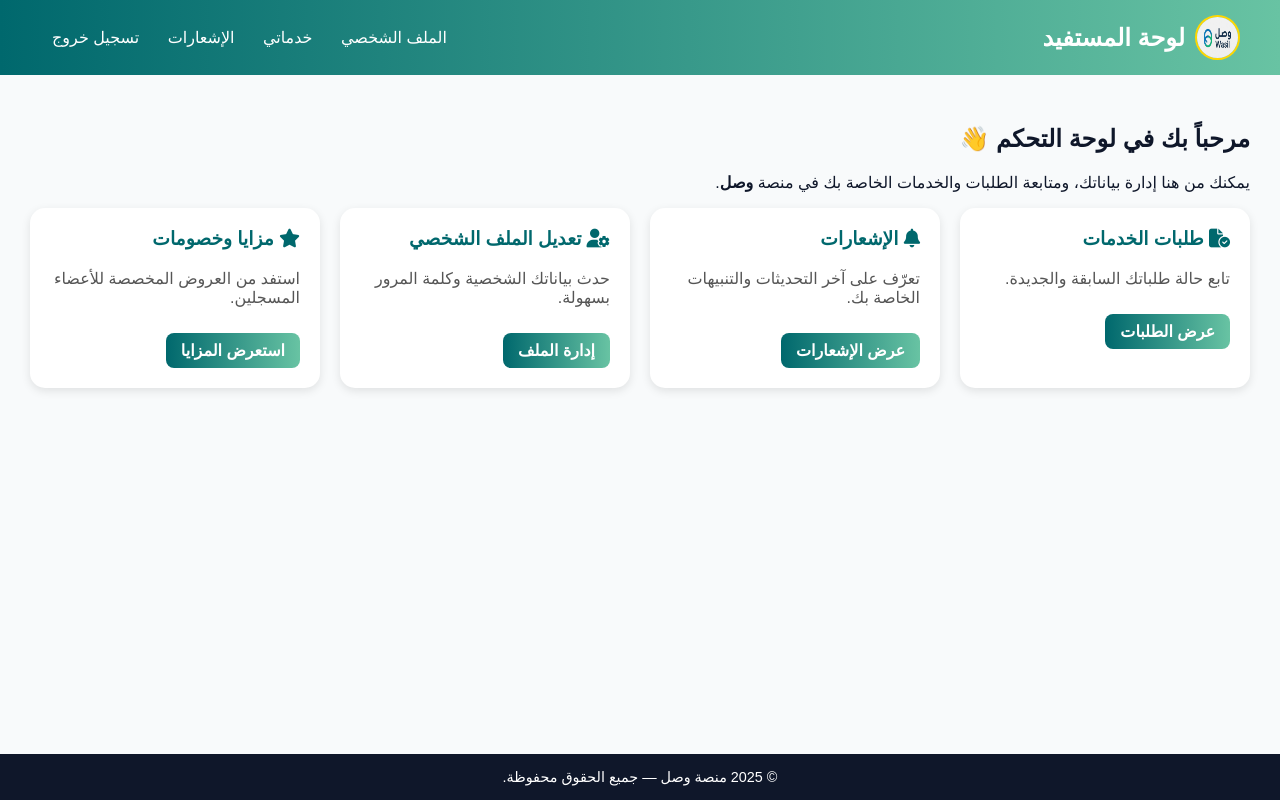
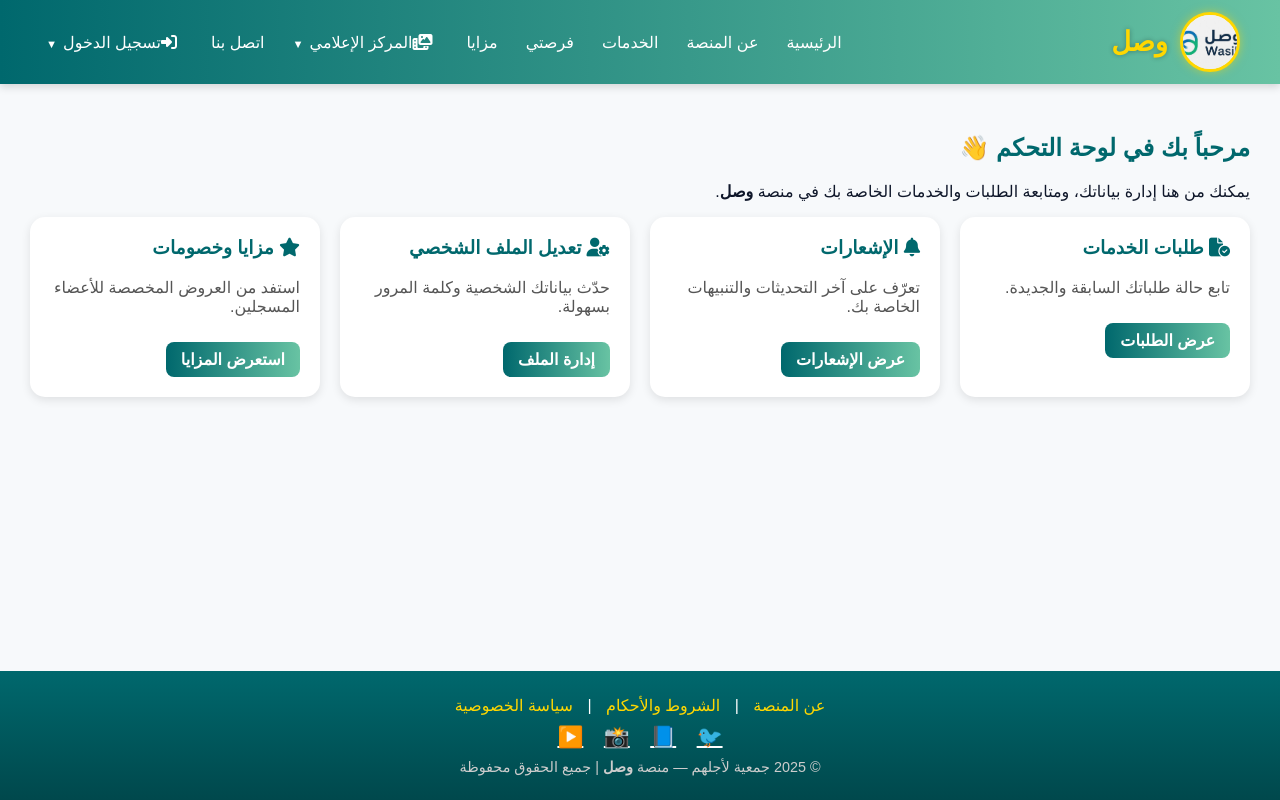
Before and after one commit to wswshesen-web/wasil, a plain HTML site: page dashboard/user.html in a window 1280 px wide. Drawn offline with Linux system fonts and the light colour scheme.

Commit message:
الهيدر والفوتر للشجات والمستخدم

```diff
--- a/dashboard/user.html
+++ b/dashboard/user.html
@@ -5,57 +5,46 @@
   <meta name="viewport" content="width=device-width, initial-scale=1.0">
   <title>لوحة تحكم المستفيد - وصل</title>
   <link rel="stylesheet" href="https://cdnjs.cloudflare.com/ajax/libs/font-awesome/6.5.0/css/all.min.css">
+
   <style>
     :root{
-  --brand1:#00686D; --brand2:#68C3A3; --gold:#FFD700; --light:#f8fafb; --dark:#0f172a;
+      --brand1:#00686D; --brand2:#68C3A3; --gold:#FFD700;
+      --light:#f8fafb; --dark:#0f172a;
     }
     *{box-sizing:border-box;font-family:'Tajawal',sans-serif;}
     body{
       margin:0; background:var(--light); color:var(--dark);
-  display:flex;flex-direction:column;min-height:100vh;
+      display:flex; flex-direction:column; min-height:100vh;
     }
-header{
-  background:linear-gradient(90deg,var(--brand1),var(--brand2));
-  color:#fff;padding:15px 40px;display:flex;justify-content:space-between;align-items:center;
+    main{
+      flex:1; padding:30px;
     }
-header h1{font-size:1.5rem;margin:0;display:flex;align-items:center;gap:10px;}
-header img{width:45px;height:45px;border-radius:50%;border:2px solid var(--gold);}
-nav a{
-  color:#fff;text-decoration:none;margin:0 12px;font-weight:500;
-  transition:color .3s;
-}
-nav a:hover{color:var(--gold);}
-main{flex:1;padding:30px;}
+    h2{color:var(--brand1);}
     .dashboard-grid{
-  display:grid;grid-template-columns:repeat(auto-fit,minmax(250px,1fr));gap:20px;
+      display:grid;
+      grid-template-columns:repeat(auto-fit,minmax(250px,1fr));
+      gap:20px;
     }
     .card{
-  background:#fff;padding:20px;border-radius:15px;
-  box-shadow:0 3px 10px rgba(0,0,0,.1);transition:transform .3s;
+      background:#fff; padding:20px; border-radius:15px;
+      box-shadow:0 3px 10px rgba(0,0,0,.1); transition:transform .3s;
     }
     .card:hover{transform:translateY(-5px);}
     .card h3{margin-top:0;color:var(--brand1);}
     .card p{color:#555;}
     .btn{
-  display:inline-block;margin-top:10px;background:linear-gradient(90deg,var(--brand1),var(--brand2));
-  color:#fff;padding:8px 15px;border-radius:8px;text-decoration:none;font-weight:600;
+      display:inline-block;margin-top:10px;
+      background:linear-gradient(90deg,var(--brand1),var(--brand2));
+      color:#fff;padding:8px 15px;border-radius:8px;
+      text-decoration:none;font-weight:600;
     }
     .btn:hover{opacity:0.9;}
-footer{
-  background:#0f172a;color:#fff;text-align:center;padding:15px;font-size:0.9rem;
-}
   </style>
 </head>
+
 <body>
-  <header>
-    <h1><img src="../images/logo.png" alt="شعار وصل" onerror="this.src='file:///C:/Users/user/wasil/images/logo.png'"> لوحة المستفيد</h1>
-    <nav>
-      <a href="#">الملف الشخصي</a>
-      <a href="#">خدماتي</a>
-      <a href="#">الإشعارات</a>
-      <a href="../index.html">تسجيل خروج</a>
-    </nav>
-  </header>
+  <!-- ✅ استدعاء الهيدر -->
+  <div id="header"></div>
 
   <main>
     <h2>مرحباً بك في لوحة التحكم 👋</h2>
@@ -76,7 +65,7 @@ footer{
 
       <div class="card">
         <h3><i class="fa-solid fa-user-gear"></i> تعديل الملف الشخصي</h3>
-        <p>حدث بياناتك الشخصية وكلمة المرور بسهولة.</p>
+        <p>حدّث بياناتك الشخصية وكلمة المرور بسهولة.</p>
         <a href="#" class="btn">إدارة الملف</a>
       </div>
 
@@ -88,8 +77,27 @@ footer{
     </div>
   </main>
 
-  <footer>
-    &copy; 2025 منصة وصل — جميع الحقوق محفوظة.
-  </footer>
+  <!-- ✅ استدعاء الفوتر -->
+  <div id="footer"></div>
+
+  <script>
+    // تحميل الهيدر
+    fetch("../header.html")
+      .then(response => {
+        if (!response.ok) throw new Error("لم يتم العثور على ملف الهيدر");
+        return response.text();
+      })
+      .then(data => document.getElementById("header").innerHTML = data)
+      .catch(err => console.error("⚠️ خطأ في تحميل الهيدر:", err));
+
+    // تحميل الفوتر
+    fetch("../footer.html")
+      .then(response => {
+        if (!response.ok) throw new Error("لم يتم العثور على ملف الفوتر");
+        return response.text();
+      })
+      .then(data => document.getElementById("footer").innerHTML = data)
+      .catch(err => console.error("⚠️ خطأ في تحميل الفوتر:", err));
+  </script>
 </body>
 </html>
```
Also changed, not shown: dashboard/org.html (+42 -34 lines). Lines whose indentation alone changed are shown as unchanged.
